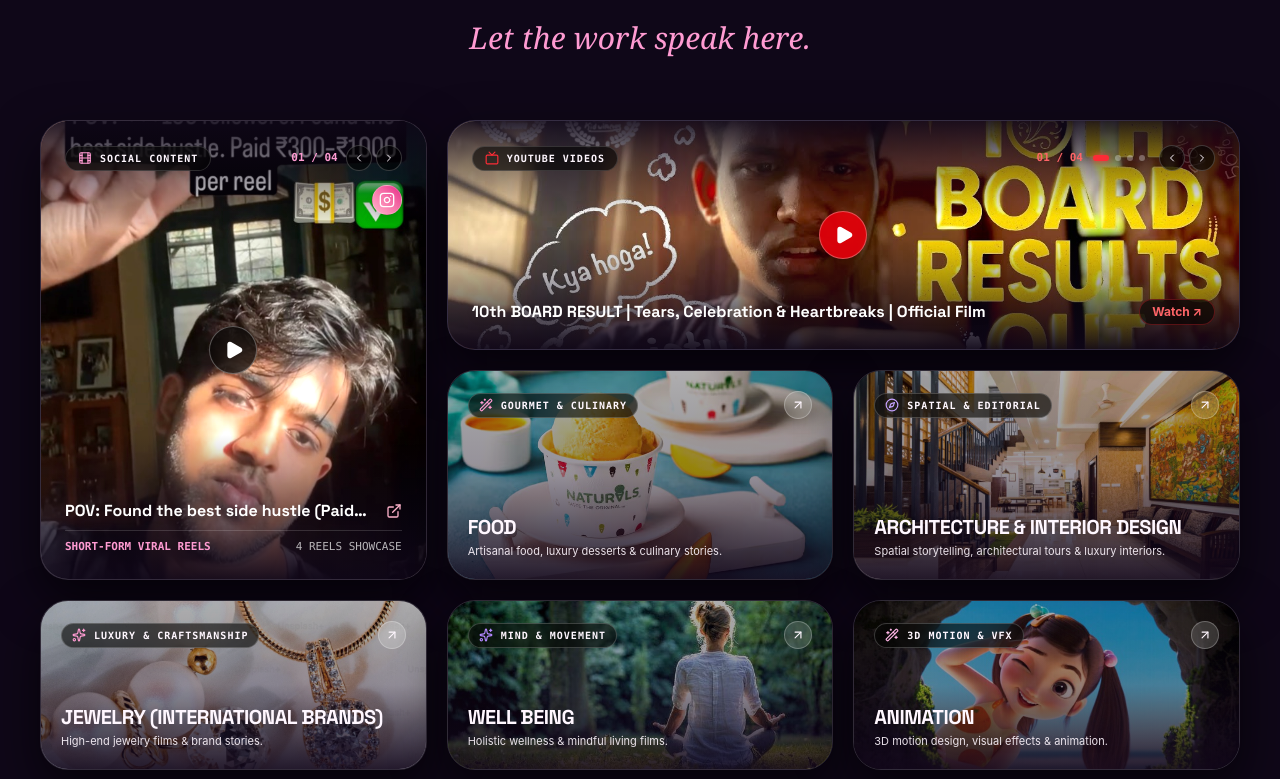
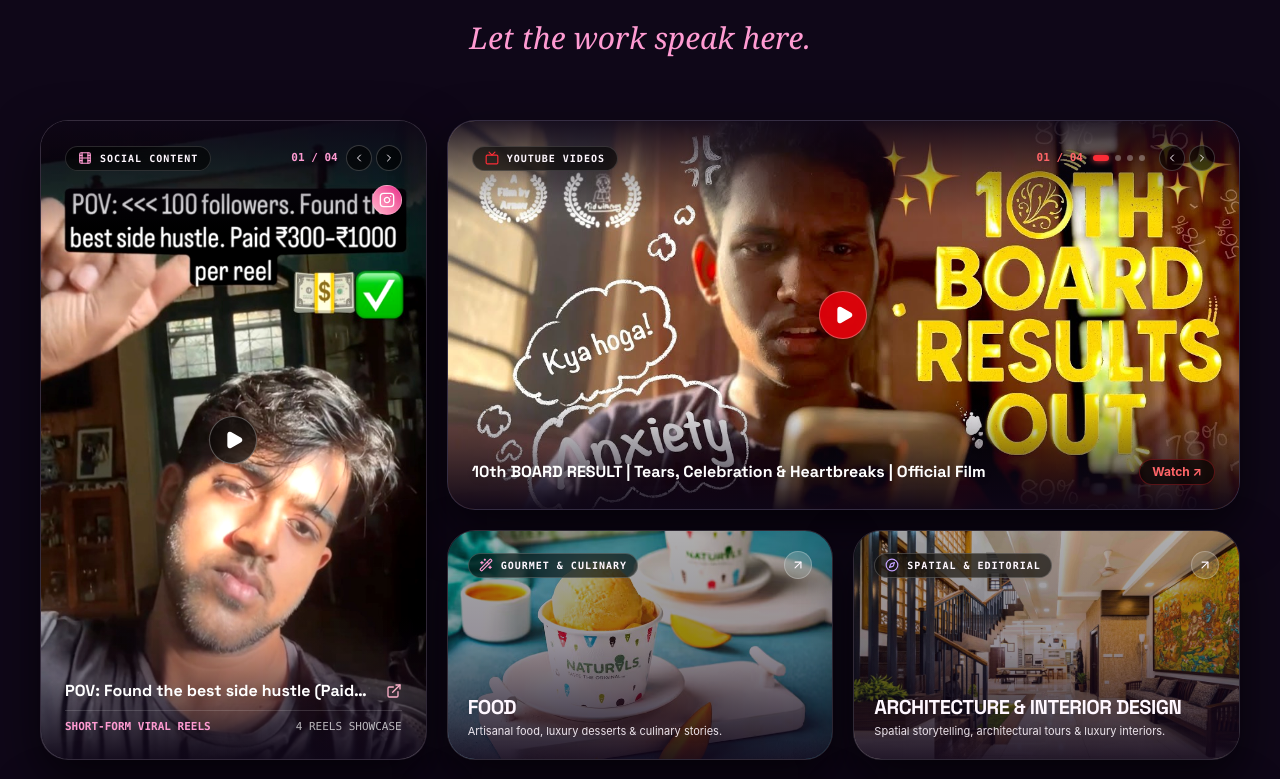
Before and after one commit to evanbose7/ARIIMAKESFILMS, a React (Vite) app: page / in a window 1280 px wide. Shown: the part 2440-3219 px from the top of the page. Built offline with nearby package versions, Linux system fonts and the light colour scheme.

Commit message:
Desktop Bento Grid: Increase heights for Social Content (min-h-640px) and YouTube (min-h-390px) to provide full vertical space for portrait reels and widescreen thumbnails

```diff
--- a/src/components/PortfolioSection.tsx
+++ b/src/components/PortfolioSection.tsx
@@ -734,8 +734,8 @@ export const PortfolioSection: React.FC<PortfolioSectionProps> = ({ onOpenWorkMo
       <div className="hidden lg:grid w-full max-w-[1200px] mx-auto grid-cols-12 gap-5 relative z-20">
 
         {/* ----------------------------------------------------------------------- */}
-        {/* CARD 01 — SOCIAL CONTENT (DOMINANT TALL VERTICAL - FULL-BLEED REEL MEDIA) */}
-        {/* col-span-4, row-span-2 (~4:7 ratio, compact height) */}
+        {/* CARD 01 — SOCIAL CONTENT (DOMINANT TALL PORTRAIT REEL - FULL-BLEED MEDIA) */}
+        {/* col-span-4, row-span-2 (~0.62 width-to-height ratio, spacious portrait height) */}
         {/* ----------------------------------------------------------------------- */}
         <motion.div
           id="portfolio-reels"
@@ -743,7 +743,7 @@ export const PortfolioSection: React.FC<PortfolioSectionProps> = ({ onOpenWorkMo
           transition={{ duration: 0.4, ease: [0.22, 1, 0.36, 1] }}
           onClick={() => handleOpenCategoryCard(CATEGORY_CARDS[0])}
           className="
-            col-span-4 row-span-2 min-h-[460px] rounded-[28px] overflow-hidden
+            col-span-4 row-span-2 min-h-[580px] lg:min-h-[640px] rounded-[28px] overflow-hidden
             border border-white/15 bg-[#12071B]
             backdrop-blur-xl shadow-[0_20px_50px_rgba(0,0,0,0.65)]
             hover:border-[#FF9BD2]/70 hover:shadow-[0_0_35px_rgba(255,155,210,0.35)]
@@ -843,15 +843,15 @@ export const PortfolioSection: React.FC<PortfolioSectionProps> = ({ onOpenWorkMo
         </motion.div>
 
         {/* ----------------------------------------------------------------------- */}
-        {/* CARD 02 — YOUTUBE VIDEOS (LARGE WIDE HORIZONTAL - FULL-BLEED THUMBNAIL) */}
-        {/* col-span-8, row-span-1 (Aspect ~16:7, compact height) */}
+        {/* CARD 02 — YOUTUBE VIDEOS (LARGE WIDE CINEMATIC - FULL-BLEED THUMBNAIL) */}
+        {/* col-span-8, row-span-1 (Aspect ~16:8, spacious cinematic height) */}
         {/* ----------------------------------------------------------------------- */}
         <motion.div
           id="portfolio-youtube"
           whileHover={{ y: -4, scale: 1.01 }}
           transition={{ duration: 0.4, ease: [0.22, 1, 0.36, 1] }}
           className="
-            col-span-8 row-span-1 min-h-[220px] rounded-[28px] overflow-hidden
+            col-span-8 row-span-1 min-h-[350px] lg:min-h-[390px] rounded-[28px] overflow-hidden
             border border-white/15 bg-[#120822]
             backdrop-blur-xl shadow-[0_20px_50px_rgba(0,0,0,0.65)]
             hover:border-[#B388FF]/70 hover:shadow-[0_0_35px_rgba(179,136,255,0.35)]
@@ -975,7 +975,7 @@ export const PortfolioSection: React.FC<PortfolioSectionProps> = ({ onOpenWorkMo
           whileHover={{ y: -4, scale: 1.01 }}
           transition={{ duration: 0.4, ease: [0.22, 1, 0.36, 1] }}
           className="
-            relative col-span-4 row-span-1 min-h-[200px] rounded-[28px] overflow-hidden p-5
+            relative col-span-4 row-span-1 min-h-[210px] lg:min-h-[230px] rounded-[28px] overflow-hidden p-5
             border border-white/15 backdrop-blur-xl shadow-[0_20px_50px_rgba(0,0,0,0.65)]
             hover:border-[#FF9BD2]/70 hover:shadow-[0_0_35px_rgba(255,155,210,0.35)]
             flex flex-col justify-between cursor-pointer group gpu-layer
@@ -1022,7 +1022,7 @@ export const PortfolioSection: React.FC<PortfolioSectionProps> = ({ onOpenWorkMo
           whileHover={{ y: -4, scale: 1.01 }}
           transition={{ duration: 0.4, ease: [0.22, 1, 0.36, 1] }}
           className="
-            relative col-span-4 row-span-1 min-h-[200px] rounded-[28px] overflow-hidden p-5
+            relative col-span-4 row-span-1 min-h-[210px] lg:min-h-[230px] rounded-[28px] overflow-hidden p-5
             border border-white/15 backdrop-blur-xl shadow-[0_20px_50px_rgba(0,0,0,0.65)]
             hover:border-[#C4A1FF]/70 hover:shadow-[0_0_35px_rgba(196,161,255,0.35)]
             flex flex-col justify-between cursor-pointer group gpu-layer
```
